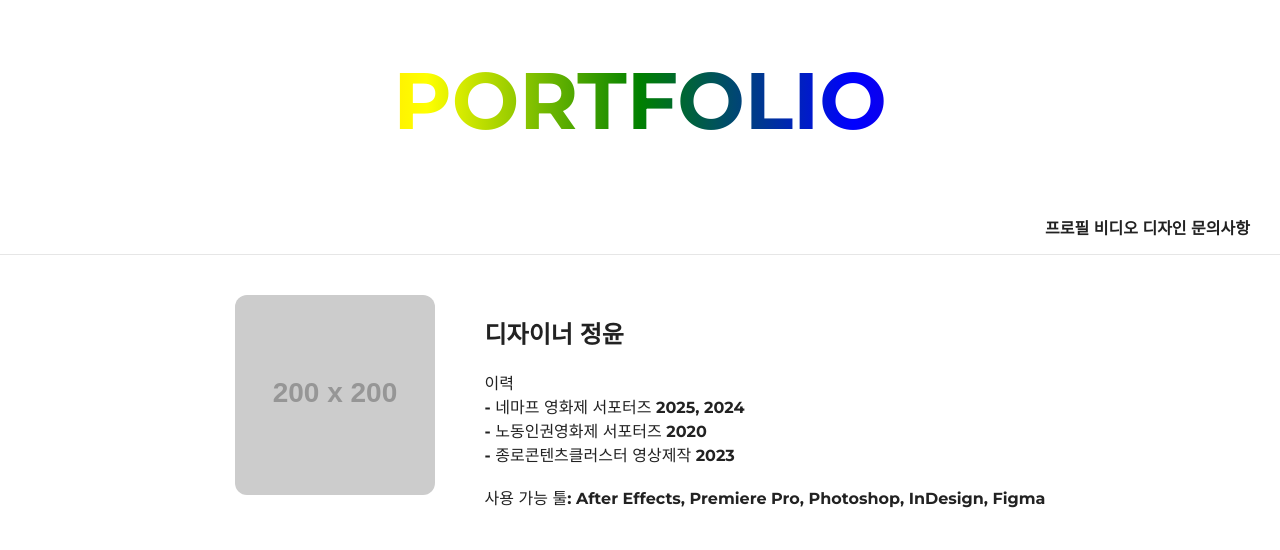
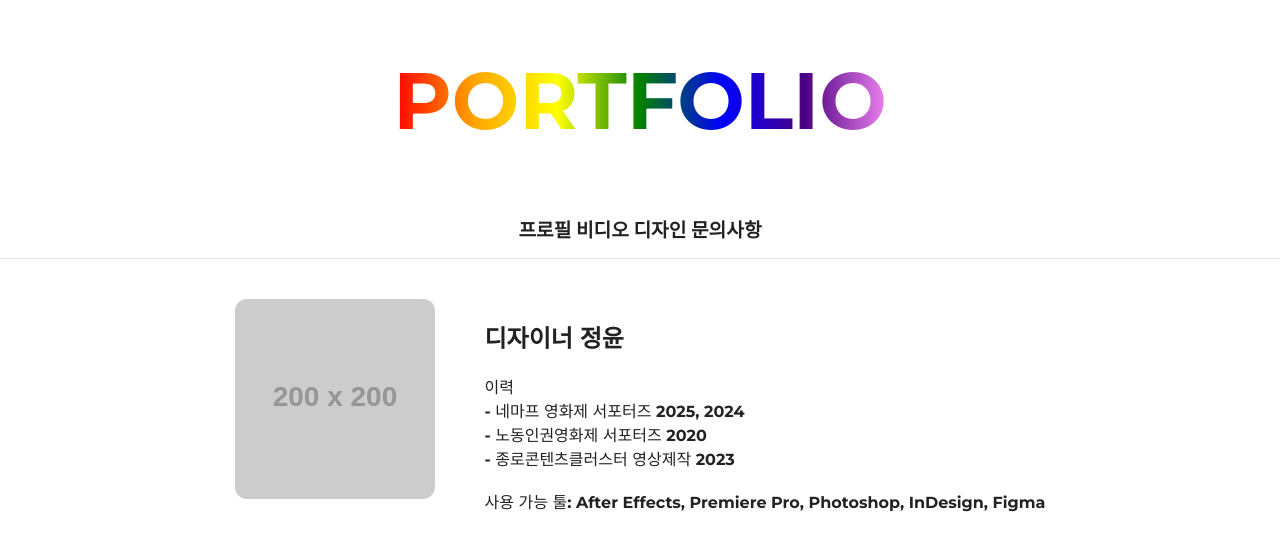
Before and after one commit to sohaedeun/portfolio, a plain HTML site: page index.html in a window 1280 px wide. Drawn offline with Linux system fonts and the light colour scheme; placeholder pictures from the web are drawn by us.

Commit message:
Update index.html

```diff
--- a/index.html
+++ b/index.html
@@ -17,18 +17,25 @@ body {
 }
 
 /* ======================
-   인트로 화면 (배너)
+   인트로 화면
 ====================== */
 #intro {
-    height: 25vh; /* 화면의 1/4 */
+    height: 25vh; /* 화면 1/4 */
     display: flex;
     justify-content: center;
     align-items: center;
     font-size: 5rem;
     font-weight: 800;
     cursor: pointer;
+    user-select: none;
+    text-align: center;
     background: #fff;
-    user-select: none;
+    color: black;
+    position: relative;
+}
+
+/* 무지개빛 텍스트 효과 */
+#intro-text {
     background: linear-gradient(90deg, red, orange, yellow, green, blue, indigo, violet);
     -webkit-background-clip: text;
     -webkit-text-fill-color: transparent;
@@ -41,13 +48,13 @@ body {
 }
 
 /* ======================
-   메뉴바
+   메뉴바 (인트로 하단 중앙)
 ====================== */
 #navbar {
     display: flex;
-    justify-content: flex-end;
+    justify-content: center;
     gap: 30px;
-    padding: 15px 30px;
+    padding: 15px 0;
     background: #fff;
     border-bottom: 1px solid #e6e6e6;
     position: sticky;
@@ -60,6 +67,7 @@ body {
     color: #222;
     font-weight: 600;
     cursor: pointer;
+    font-size: 1.2rem;
 }
 
 .nav-menu a:hover {
@@ -92,6 +100,7 @@ body {
 
 #profile-info {
     max-width: 600px;
+    text-align: left;
 }
 
 /* 그리드 카드 */
@@ -144,7 +153,7 @@ form button {
      인트로
 ====================== -->
 <section id="intro" onclick="enterPortfolio()">
-    PORTFOLIO
+    <div id="intro-text">PORTFOLIO</div>
 </section>
 
 <!-- ======================
```
